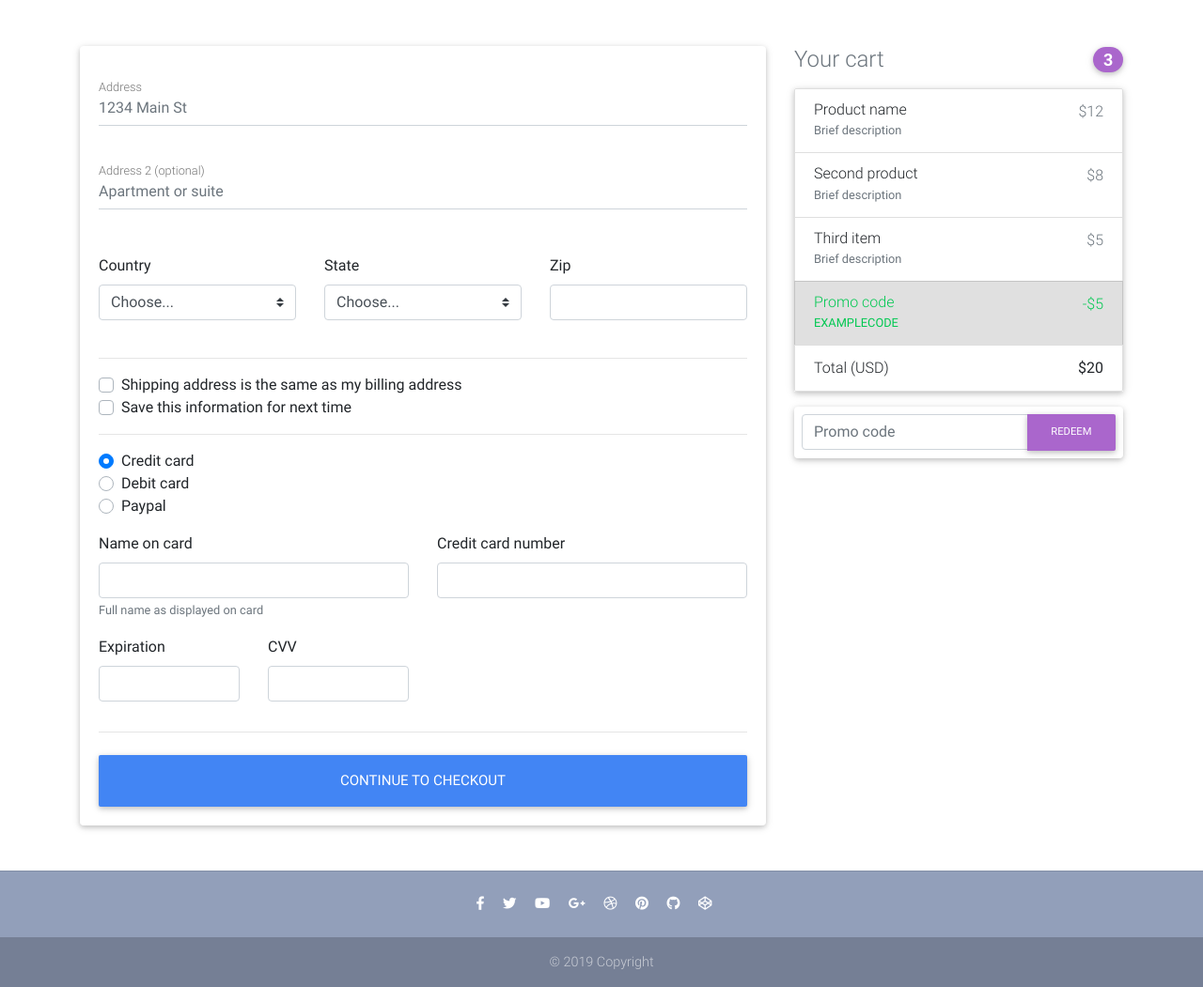
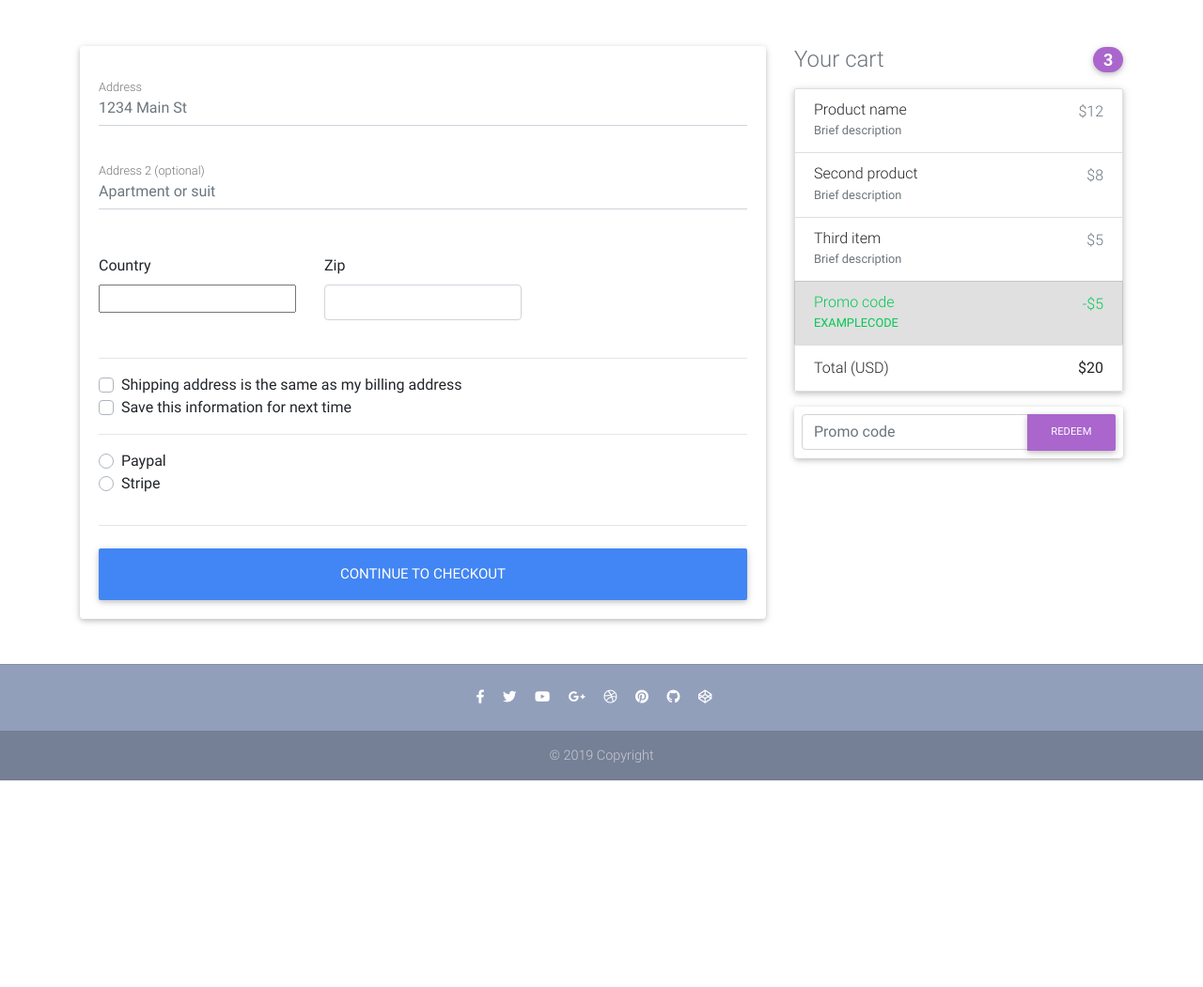
Before and after one commit to omar00070/django-ecommerce, a Django app: page /checkout/ in a window 1280 px wide. Shown: the part 157-1208 px from the top of the page at 94% size. After the commit the page ends 988 px from the top, so only its background shows below. Run offline with Django 3.2, Linux system fonts and the light colour scheme; some libraries are stand-ins or nearby versions.

Commit message:
fixed the checkout form

```diff
--- a/ecommerce/core/forms.py
+++ b/ecommerce/core/forms.py
@@ -1 +1,27 @@
-forms.py
+from django import forms
+from django_countries.fields import CountryField
+from django_countries.widgets import CountrySelectWidget
+
+PAYMENT_OPTIONS = (
+	('P', 'Paypal'),
+	('S', 'Stripe')
+)
+
+class CheckoutForm(forms.Form):
+	address = forms.CharField(widget=forms.TextInput(attrs={
+			'placeholder':'1234 Main St',
+			'class':'form-control'
+		}))
+	appartment_address = forms.CharField(required=False, widget=forms.TextInput(attrs={
+			'placeholder':'Apartment or suit',
+			'class':'form-control'
+		}))
+	country = CountryField(blank_label='(select country)').formfield(widget=CountrySelectWidget(attrs={
+		'class':'custom-select d-block w-100'
+		}))
+	zip = forms.CharField(max_length=100, widget=forms.TextInput(attrs=({
+			'class': 'form-control'
+		})))
+	same_shipping_address = forms.BooleanField(required=False)
+	save_info = forms.BooleanField(required=False)
+	payment_options = forms.ChoiceField(choices=PAYMENT_OPTIONS, widget=forms.RadioSelect())
--- a/ecommerce/core/models.py
+++ b/ecommerce/core/models.py
@@ -79,3 +79,8 @@
 
 	def __str__(self):
 		return self.user.username
+
+
+class BillingAddress(models.Model):
+	user = models.ForeignKey(settings.AUTH_USER_MODEL,
+							on_delete=models.CASCADE)
--- a/ecommerce/core/templates/checkout.html
+++ b/ecommerce/core/templates/checkout.html
@@ -1,5 +1,6 @@
 {% extends 'base.html' %}
 {% block content %}
+{% load crispy_forms_tags %}
   <main class="mt-5 pt-4">
     <div class="container wow fadeIn">
 
@@ -11,37 +12,21 @@
 
         <!--Grid column-->
         <div class="col-md-8 mb-4">
-
           <!--Card-->
           <div class="card">
-
-            <!--Card content-->
-            <form class="card-body">
-
-
-                <!--Grid column-->
-                <div class="col-md-6 mb-2">
-
-
-                </div>
-                <!--Grid column-->
-
-                <!--Grid column-->
-                <div class="col-md-6 mb-2">
-
-
-                </div>
-                <!--Grid column-->
-
-
-              <div class="md-form mb-5">
-                <input type="text" id="address" class="form-control" placeholder="1234 Main St">
+          <!--Card content-->
+            <form class="card-body" type="post">
+              {% csrf_token %}
+                <div class="md-form mb-5">
+<!--                 <input type="text" id="address" class="form-control" placeholder="1234 Main St">
+ -->             {{form.address}}
                 <label for="address" class="">Address</label>
               </div>
 
               <!--address-2-->
               <div class="md-form mb-5">
-                <input type="text" id="address-2" class="form-control" placeholder="Apartment or suite">
+                <!-- <input type="text" id="address-2" class="form-control" placeholder="Apartment or suite"> -->
+                {{form.appartment_address}}
                 <label for="address-2" class="">Address 2 (optional)</label>
               </div>
 
@@ -52,10 +37,11 @@
                 <div class="col-lg-4 col-md-12 mb-4">
 
                   <label for="country">Country</label>
-                  <select class="custom-select d-block w-100" id="country" required>
+                  <!-- <select class="custom-select d-block w-100" id="country" required>
                     <option value="">Choose...</option>
                     <option>United States</option>
-                  </select>
+                  </select> -->
+                  {{form.country}}
                   <div class="invalid-feedback">
                     Please select a valid country.
                   </div>
@@ -66,23 +52,9 @@
                 <!--Grid column-->
                 <div class="col-lg-4 col-md-6 mb-4">
 
-                  <label for="state">State</label>
-                  <select class="custom-select d-block w-100" id="state" required>
-                    <option value="">Choose...</option>
-                    <option>California</option>
-                  </select>
-                  <div class="invalid-feedback">
-                    Please provide a valid state.
-                  </div>
-
-                </div>
-                <!--Grid column-->
-
-                <!--Grid column-->
-                <div class="col-lg-4 col-md-6 mb-4">
-
                   <label for="zip">Zip</label>
-                  <input type="text" class="form-control" id="zip" placeholder="" required>
+                  <!-- <input type="text" class="form-control" id="zip" placeholder="" required> -->
+                  {{form.zip}}
                   <div class="invalid-feedback">
                     Zip code required.
                   </div>
@@ -96,62 +68,30 @@
               <hr>
 
               <div class="custom-control custom-checkbox">
-                <input type="checkbox" class="custom-control-input" id="same-address">
+                <input {% if form.same_shipping_address.value %}checked{% endif%} type="checkbox" class="custom-control-input" id="same-address" name="same_shipping_address">
                 <label class="custom-control-label" for="same-address">Shipping address is the same as my billing address</label>
               </div>
               <div class="custom-control custom-checkbox">
-                <input type="checkbox" class="custom-control-input" id="save-info">
+                <input {% if form.save_info.value %}checked{% endif %} type="checkbox" class="custom-control-input" id="save-info" name="save_info">
                 <label class="custom-control-label" for="save-info">Save this information for next time</label>
               </div>
 
               <hr>
 
               <div class="d-block my-3">
-                <div class="custom-control custom-radio">
-                  <input id="credit" name="paymentMethod" type="radio" class="custom-control-input" checked required>
-                  <label class="custom-control-label" for="credit">Credit card</label>
+                {% for value, name in form.fields.payment_options.choices %}
+                 <div class="custom-control custom-radio">
+                  <input id="{{name}}" name="paymentMethod" type="radio" class="custom-control-input" required>
+                  <label class="custom-control-label" for="{{name}}">{{name}}</label>
                 </div>
-                <div class="custom-control custom-radio">
-                  <input id="debit" name="paymentMethod" type="radio" class="custom-control-input" required>
-                  <label class="custom-control-label" for="debit">Debit card</label>
-                </div>
-                <div class="custom-control custom-radio">
+                {% endfor %}
+      <!--           <div class="custom-control custom-radio">
                   <input id="paypal" name="paymentMethod" type="radio" class="custom-control-input" required>
                   <label class="custom-control-label" for="paypal">Paypal</label>
-                </div>
+                </div> -->
               </div>
               <div class="row">
-                <div class="col-md-6 mb-3">
-                  <label for="cc-name">Name on card</label>
-                  <input type="text" class="form-control" id="cc-name" placeholder="" required>
-                  <small class="text-muted">Full name as displayed on card</small>
-                  <div class="invalid-feedback">
-                    Name on card is required
-                  </div>
-                </div>
-                <div class="col-md-6 mb-3">
-                  <label for="cc-number">Credit card number</label>
-                  <input type="text" class="form-control" id="cc-number" placeholder="" required>
-                  <div class="invalid-feedback">
-                    Credit card number is required
-                  </div>
-                </div>
-              </div>
-              <div class="row">
-                <div class="col-md-3 mb-3">
-                  <label for="cc-expiration">Expiration</label>
-                  <input type="text" class="form-control" id="cc-expiration" placeholder="" required>
-                  <div class="invalid-feedback">
-                    Expiration date required
-                  </div>
-                </div>
-                <div class="col-md-3 mb-3">
-                  <label for="cc-expiration">CVV</label>
-                  <input type="text" class="form-control" id="cc-cvv" placeholder="" required>
-                  <div class="invalid-feedback">
-                    Security code required
-                  </div>
-                </div>
+
               </div>
               <hr class="mb-4">
               <button class="btn btn-primary btn-lg btn-block" type="submit">Continue to checkout</button>
@@ -215,7 +155,7 @@
             <div class="input-group">
               <input type="text" class="form-control" placeholder="Promo code" aria-label="Recipient's username" aria-describedby="basic-addon2">
               <div class="input-group-append">
-                <button class="btn btn-secondary btn-md waves-effect m-0" type="button">Redeem</button>
+                <button class="btn btn-secondary btn-md waves-effect m-0" type="submit">Redeem</button>
               </div>
             </div>
           </form>
--- a/ecommerce/core/views.py
+++ b/ecommerce/core/views.py
@@ -5,7 +5,7 @@
 from django.contrib.auth.decorators import login_required
 from django.contrib.auth.mixins import LoginRequiredMixin
 from django.core.exceptions import ObjectDoesNotExist
-
+from .forms import CheckoutForm
 
 def pruducts(request):
 	context = {
@@ -122,5 +122,10 @@
 
 
 class CheckoutView(View):
+
 	def get(self, *args, **kwargs):
-		return render(self.request, 'checkout.html')
+		form = CheckoutForm()
+		context = {
+		'form':form
+		}
+		return render(self.request, 'checkout.html', context)
--- a/ecommerce/ecommerce/settings.py
+++ b/ecommerce/ecommerce/settings.py
@@ -35,6 +35,7 @@
     'django.contrib.admin',
     'django.contrib.auth',
     'crispy_forms',
+    'django_countries',
     'django.contrib.contenttypes',
     'django.contrib.sessions',
     'django.contrib.messages',
--- a/ecommerce/requirements.txt
+++ b/ecommerce/requirements.txt
@@ -4,6 +4,7 @@
 defusedxml==0.6.0
 Django==3.0.4
 django-allauth==0.41.0
+django-countries==6.0
 django-crispy-forms==1.9.0
 idna==2.9
 oauthlib==3.1.0
```
Also changed, not shown: ecommerce/db.sqlite3.
